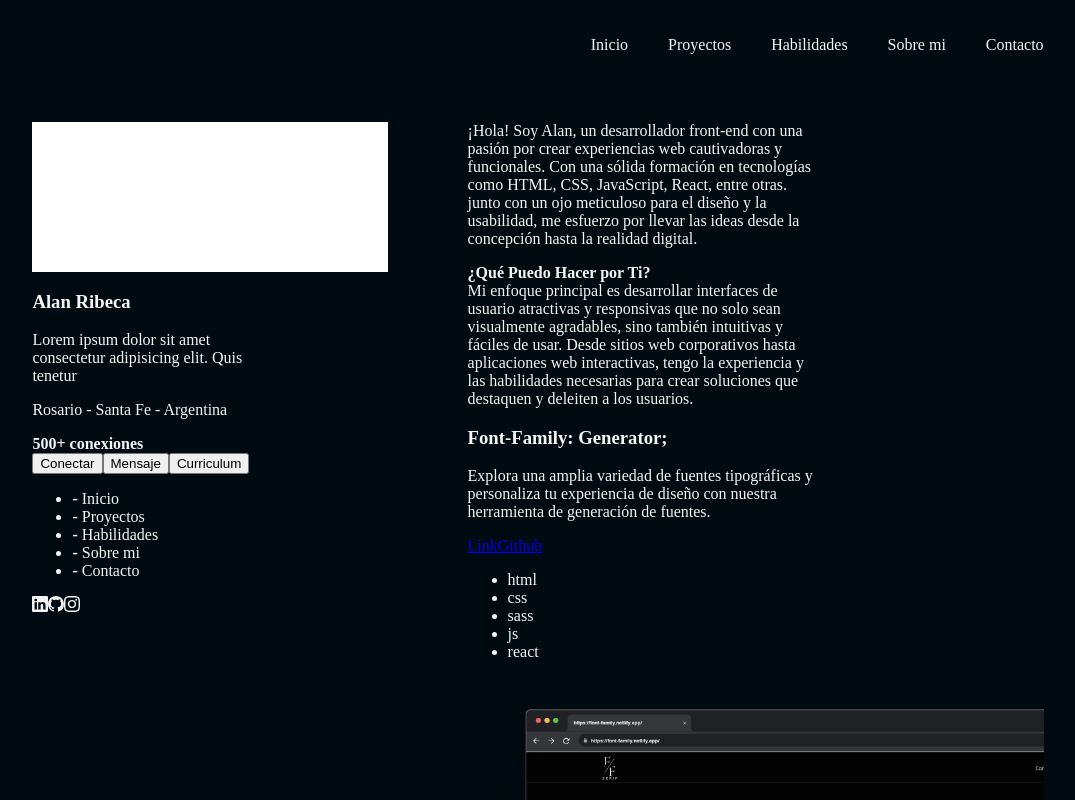
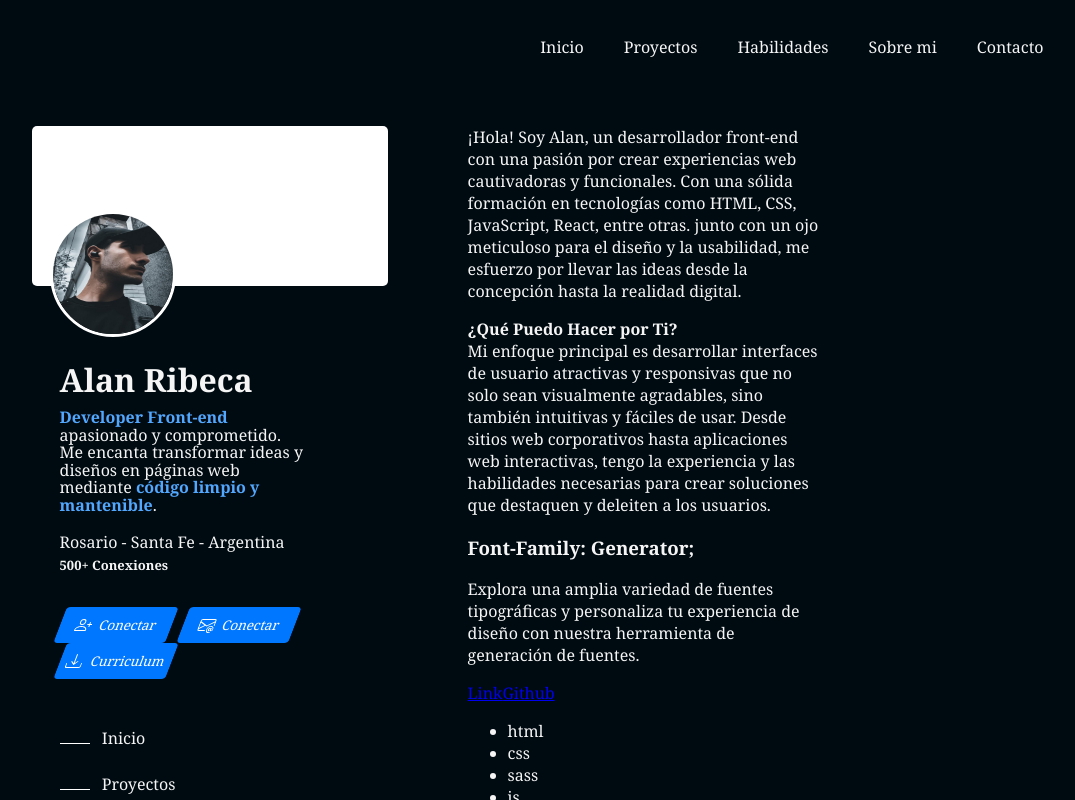
Before and after one commit to stivcode21/Colaboracion-Portafolio, a React (Vite) app: page / in a window 1280 px wide. Shown: the top 800 px of the page, without its empty margins (102-1177 px from the left). Built offline with nearby package versions, Linux system fonts and the light colour scheme.

Commit message:
dandole estilos

```diff
--- a/src/components/header/header.scss
+++ b/src/components/header/header.scss
@@ -13,6 +13,10 @@
       margin: 10px;
       cursor: pointer;
 
+      &:hover {
+        color: #0066cc;
+        transition: all 0.2s ease-in-out;
+      }
     }
     .contacto {
       margin-right: 0px;
--- a/src/components/presentacion/Botones.jsx
+++ b/src/components/presentacion/Botones.jsx
@@ -1,10 +1,59 @@
+import "./botones.scss";
 export const Botones = () => {
   return (
     <>
       <div className="botones">
-        <button className="btnContacto">Conectar</button>
-        <button className="btnContacto">Mensaje</button>
-        <button className="btnContacto">Curriculum</button>
+        <button className="btnContacto">
+          <span className="btnContent">
+            <svg
+              xmlns="http://www.w3.org/2000/svg"
+              width="16"
+              height="16"
+              fill="currentColor"
+              className="bi bi-person-plus"
+              viewBox="0 0 16 16"
+            >
+              <path d="M6 8a3 3 0 1 0 0-6 3 3 0 0 0 0 6m2-3a2 2 0 1 1-4 0 2 2 0 0 1 4 0m4 8c0 1-1 1-1 1H1s-1 0-1-1 1-4 6-4 6 3 6 4m-1-.004c-.001-.246-.154-.986-.832-1.664C9.516 10.68 8.289 10 6 10s-3.516.68-4.168 1.332c-.678.678-.83 1.418-.832 1.664z" />
+              <path
+                fillRule="evenodd"
+                d="M13.5 5a.5.5 0 0 1 .5.5V7h1.5a.5.5 0 0 1 0 1H14v1.5a.5.5 0 0 1-1 0V8h-1.5a.5.5 0 0 1 0-1H13V5.5a.5.5 0 0 1 .5-.5"
+              />
+            </svg>
+            <span>Conectar</span>
+          </span>
+        </button>
+        <button className="btnContacto">
+          <span className="btnContent">
+            <svg
+              xmlns="http://www.w3.org/2000/svg"
+              width="16"
+              height="16"
+              fill="currentColor"
+              className="bi bi-envelope-at"
+              viewBox="0 0 16 16"
+            >
+              <path d="M2 2a2 2 0 0 0-2 2v8.01A2 2 0 0 0 2 14h5.5a.5.5 0 0 0 0-1H2a1 1 0 0 1-.966-.741l5.64-3.471L8 9.583l7-4.2V8.5a.5.5 0 0 0 1 0V4a2 2 0 0 0-2-2zm3.708 6.208L1 11.105V5.383zM1 4.217V4a1 1 0 0 1 1-1h12a1 1 0 0 1 1 1v.217l-7 4.2z" />
+              <path d="M14.247 14.269c1.01 0 1.587-.857 1.587-2.025v-.21C15.834 10.43 14.64 9 12.52 9h-.035C10.42 9 9 10.36 9 12.432v.214C9 14.82 10.438 16 12.358 16h.044c.594 0 1.018-.074 1.237-.175v-.73c-.245.11-.673.18-1.18.18h-.044c-1.334 0-2.571-.788-2.571-2.655v-.157c0-1.657 1.058-2.724 2.64-2.724h.04c1.535 0 2.484 1.05 2.484 2.326v.118c0 .975-.324 1.39-.639 1.39-.232 0-.41-.148-.41-.42v-2.19h-.906v.569h-.03c-.084-.298-.368-.63-.954-.63-.778 0-1.259.555-1.259 1.4v.528c0 .892.49 1.434 1.26 1.434.471 0 .896-.227 1.014-.643h.043c.118.42.617.648 1.12.648m-2.453-1.588v-.227c0-.546.227-.791.573-.791.297 0 .572.192.572.708v.367c0 .573-.253.744-.564.744-.354 0-.581-.215-.581-.8Z" />
+            </svg>
+            <span>Conectar</span>
+          </span>
+        </button>
+        <button className="btnContacto">
+          <span className="btnContent">
+            <svg
+              xmlns="http://www.w3.org/2000/svg"
+              width="16"
+              height="16"
+              fill="currentColor"
+              className="bi bi-download"
+              viewBox="0 0 16 16"
+            >
+              <path d="M.5 9.9a.5.5 0 0 1 .5.5v2.5a1 1 0 0 0 1 1h12a1 1 0 0 0 1-1v-2.5a.5.5 0 0 1 1 0v2.5a2 2 0 0 1-2 2H2a2 2 0 0 1-2-2v-2.5a.5.5 0 0 1 .5-.5" />
+              <path d="M7.646 11.854a.5.5 0 0 0 .708 0l3-3a.5.5 0 0 0-.708-.708L8.5 10.293V1.5a.5.5 0 0 0-1 0v8.793L5.354 8.146a.5.5 0 1 0-.708.708z" />
+            </svg>
+            <span>Curriculum</span>
+          </span>
+        </button>
       </div>
     </>
   );
--- a/src/components/presentacion/Presentacion.jsx
+++ b/src/components/presentacion/Presentacion.jsx
@@ -7,32 +7,48 @@ export const Presentacion = () => {
     <>
       <section className="presentacion">
         <div className="cuadrado"></div>
-        <div className="foto"></div>
+        <div className="foto">
+          <img
+            className="fotoMia"
+            src="./img/imgPortafolio.jpg"
+            alt="foto de alan"
+          />
+        </div>
 
         <article className="info">
           <h1 className="titulo">Alan Ribeca</h1>
           <p className="profesion">
-            Lorem ipsum dolor sit amet consectetur adipisicing elit. Quis
-            tenetur
+            <strong className="colorTexto">Developer Front-end</strong>  apasionado y comprometido. Me encanta
+            transformar ideas y diseños en páginas web mediante <strong className="colorTexto">código limpio y
+            mantenible</strong>.
           </p>
           <p className="direccion">Rosario - Santa Fe - Argentina</p>
-          <strong className="contacto">500+ conexiones</strong>
+          <strong className="contacto">500+ Conexiones</strong>
         </article>
 
         <Botones />
 
         <section className="navegacion">
-            <ul className="ulMarcado">
-                <li className="liMarcado"> <strong className="lineaMarcadora">-</strong> Inicio</li>
-                <li className="liMarcado"> <strong className="lineaMarcadora">-</strong> Proyectos</li>
-                <li className="liMarcado"> <strong className="lineaMarcadora">-</strong> Habilidades</li>
-                <li className="liMarcado"> <strong className="lineaMarcadora">-</strong> Sobre mi</li>
-                <li className="liMarcado"> <strong className="lineaMarcadora">-</strong> Contacto</li>
-            </ul>
+          <ul className="ulMarcado">
+            <li className="liMarcado">
+              <strong className="lineaMarcadora"></strong> Inicio
+            </li>
+            <li className="liMarcado">
+              <strong className="lineaMarcadora"></strong> Proyectos
+            </li>
+            <li className="liMarcado">
+              <strong className="lineaMarcadora"></strong> Habilidades
+            </li>
+            <li className="liMarcado">
+              <strong className="lineaMarcadora"></strong> Sobre mi
+            </li>
+            <li className="liMarcado">
+              <strong className="lineaMarcadora"></strong> Contacto
+            </li>
+          </ul>
         </section>
 
         <Iconos />
-
       </section>
     </>
   );
--- /dev/null
+++ b/src/components/presentacion/botones.scss
@@ -0,0 +1,32 @@
+.botones {
+  margin: 2rem 0 0 1.7rem;
+
+  .btnContacto {
+    display: inline-flex;
+    justify-content: center;
+    align-items: center;
+    padding: 0.5rem 1rem;
+    border: 1px solid transparent;
+    background-color: #0077ff;
+    color: #fff;
+    border-radius: 0.25rem;
+    margin-right: 0.7rem;
+    transform: skew(-21deg);
+    width: 7rem;
+
+    .btnContent {
+      display: flex;
+      align-items: center;
+
+      svg {
+        margin-right: 0.5rem;
+      }
+    }
+
+    &:hover {
+        background-color: #0066cc;
+        transition: all 0.2s ease-in-out;
+        cursor: pointer;
+    }
+  }
+}
--- a/src/components/presentacion/presentacion.scss
+++ b/src/components/presentacion/presentacion.scss
@@ -1,10 +1,73 @@
 .presentacion {
-    width: 36%;
-    margin-right: 4rem;
+  width: 36%;
+  margin-right: 4rem;
+  position: relative;
 
-    .cuadrado {
-        background-color: white;
-        width: 100%;
-        height: 150px;
+  .cuadrado {
+    background-color: white;
+    width: 100%;
+    height: 160px;
+    border-radius: 5px;
+  }
+
+  .foto {
+    position: absolute;
+    top: 2.5%;
+    left: 5%;
+
+    .fotoMia {
+      width: 120px;
+      height: 120px;
+      border-radius: 50%;
+      border: 3px solid rgb(255, 255, 255);
     }
+  }
+
+  .info {
+    margin: 4.5rem 0 0 1.7rem;
+    width: 100%;
+
+    .titulo {
+      font-size: 2rem;
+      margin: 0;
+    }
+
+    .profesion {
+      width: 70%;
+      margin-top: 0.5rem;
+      line-height: 1.1;
+
+      .colorTexto {
+        color: #52a8ff;
+      }
+    }
+
+    .direccion {
+      margin: 0;
+    }
+
+    .contacto {
+      font-size: small;
+    }
+  }
+
+  .navegacion {
+    margin: 3rem 0 0 1.7rem;
+
+    .ulMarcado {
+      padding: 0px;
+
+      .liMarcado {
+        list-style: none;
+        margin-bottom: 1.5rem;
+
+        .lineaMarcadora {
+            border-bottom: 1px solid rgb(255, 255, 255);
+            width: 30px;
+            display: inline-block;
+            margin-right: 0.5em;
+        }
+      }
+    }
+  }
 }
--- a/src/css/App.scss
+++ b/src/css/App.scss
@@ -1,3 +1,7 @@
+* {
+  font-family:Cambria, Cochin, Georgia, Times, 'Times New Roman', serif;
+}
+
 .main {
   display: flex;
   width: 80%;
```
Also changed, not shown: public/img/imgPortafolio.jpg (added).
